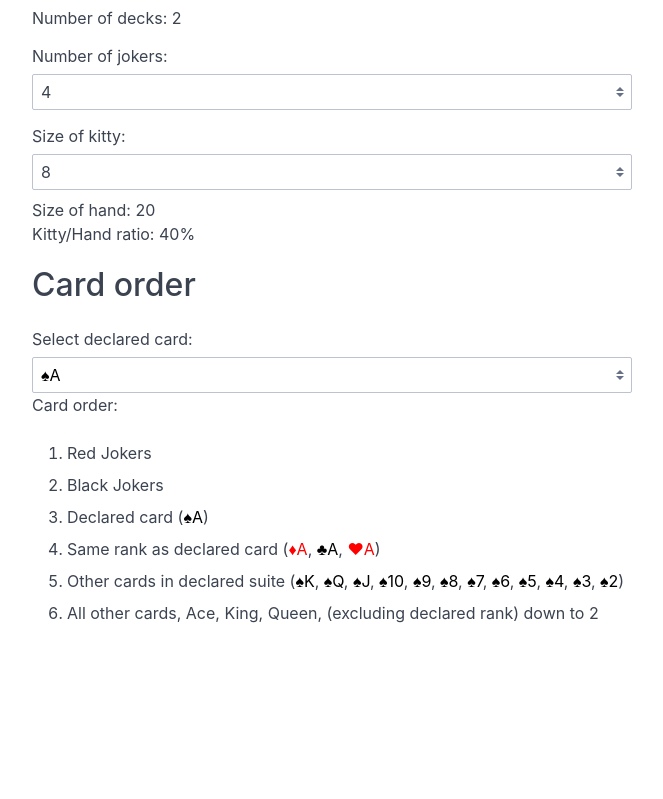
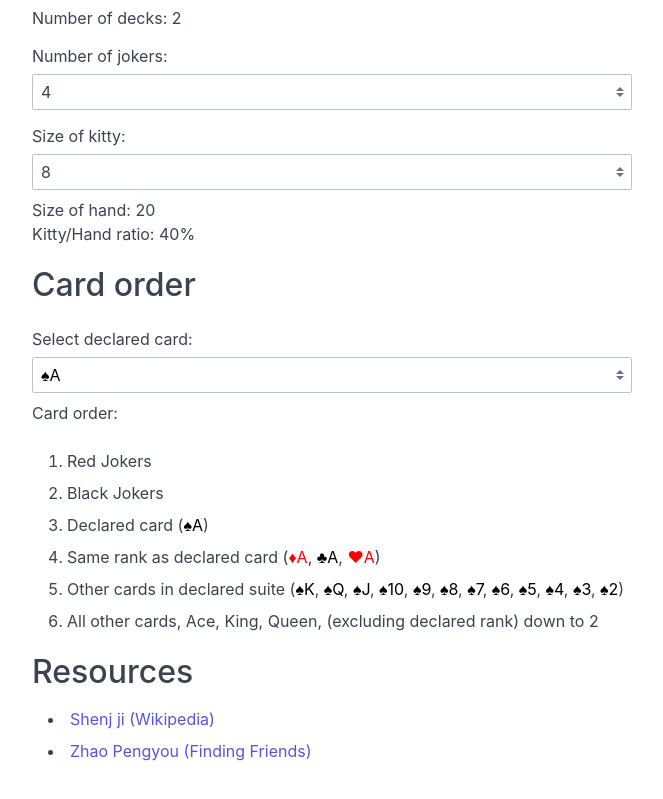
Before and after one commit to andrewiggins/finding-friends, a Preact app: page / in a window 1280 px wide. Shown: the part 246-1045 px from the top of the page, without its empty margins (308-971 px from the left). Before the commit the page ends 907 px from the top, so only its background shows below. Built offline with nearby package versions, Linux system fonts and the light colour scheme.

Commit message:
Add links to resources and start of custom styles

```diff
--- a/src/GameDetails.jsx
+++ b/src/GameDetails.jsx
@@ -1,5 +1,6 @@
 import { useSignal, useComputed, useSignalEffect } from "@preact/signals";
 import { recommendedSettings } from "./recommendedSettngs";
+import styles from "./styles.module.css";
 
 const suiteColor = { "♠": "black", "♥": "red", "♦": "red", "♣": "black" };
 const cardSuites = ["♠", "♦", "♣", "♥"];
@@ -126,7 +127,7 @@ export function GameDetails() {
 	return (
 		<>
 			<h1>Finding Friends calculator</h1>
-			<h2>The Deck</h2>
+			<h2 class={styles.header}>The Deck</h2>
 			<div class="form-group">
 				<label class="form-label" for="playerCount">
 					Number of players:{" "}
@@ -225,7 +226,7 @@ export function GameDetails() {
 				<li>Points to score 1: {attackerPoints1}</li>
 				<li>Points to score 2: {attackerPoints2}</li>
 			</ul> */}
-			<h2 style={{ marginTop: "1rem" }}>Card order</h2>
+			<h2 class={styles.header}>Card order</h2>
 			<div class="form-group">
 				<label class="form-label" for="declared-card">
 					Select declared card:
@@ -250,6 +251,8 @@ export function GameDetails() {
 						</option>
 					))}
 				</select>
+			</div>
+			<div>
 				<p>Card order:</p>
 				<ol>
 					<li>Red Jokers</li>
@@ -279,6 +282,19 @@ export function GameDetails() {
 					</li>
 				</ol>
 			</div>
+			<h2 class={styles.header}>Resources</h2>
+			<ul>
+				<li>
+					<a href="https://en.wikipedia.org/wiki/Sheng_ji">
+						Shenj ji (Wikipedia)
+					</a>
+				</li>
+				<li>
+					<a href="https://www.zhao-pengyou.com/index.html">
+						Zhao Pengyou (Finding Friends)
+					</a>
+				</li>
+			</ul>
 		</>
 	);
 }
--- /dev/null
+++ b/src/styles.module.css
@@ -0,0 +1,3 @@
+.header {
+	margin-top: 1rem;
+}
--- /dev/null
+++ b/src/styles.module.d.ts
@@ -0,0 +1,4 @@
+declare module "*.css" {
+	const classes: { [key: string]: string };
+	export default classes;
+}
```
